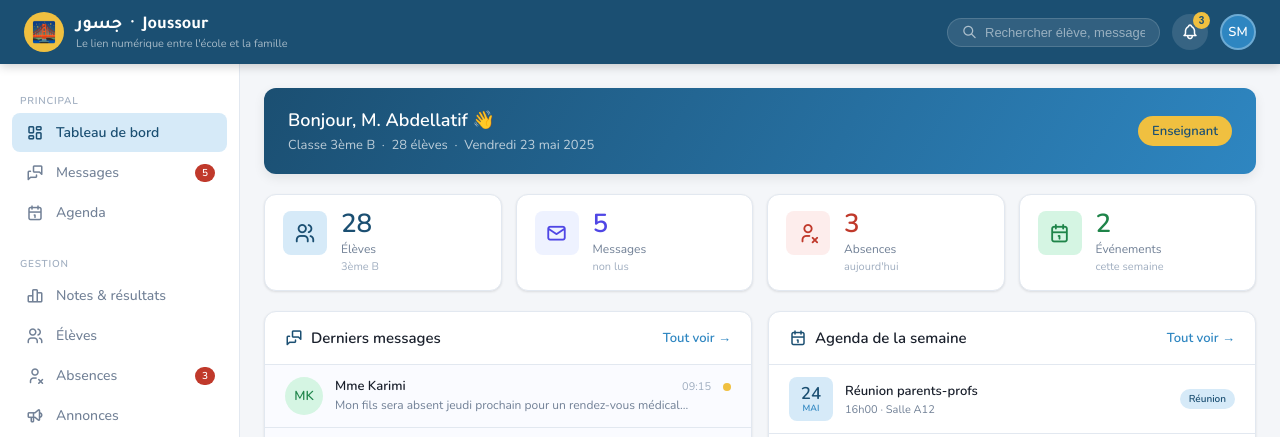
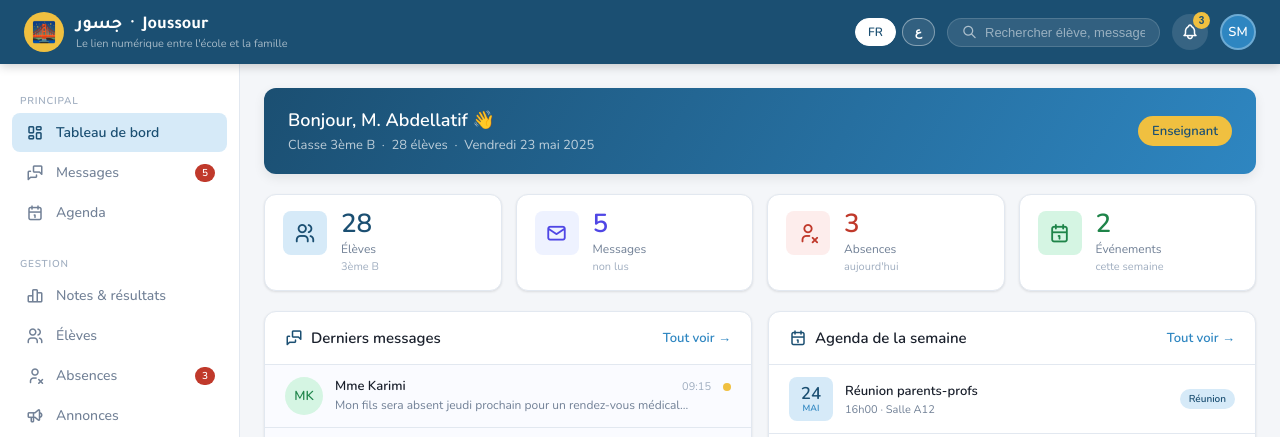
Before and after one commit to abdellatifelkihal/joussour, a website: page public/index.html in a window 1280 px wide. Shown: the top 437 px of the page. Drawn offline with nearby package versions, Linux system fonts and the light colour scheme.

Commit message:
bilinguisme FR-AR tableau de bord

```diff
--- a/public/index.html
+++ b/public/index.html
@@ -419,6 +419,19 @@
 <meta name="theme-color" content="#1B4F72">
 <meta name="apple-mobile-web-app-capable" content="yes">
 <meta name="apple-mobile-web-app-title" content="Joussour">
+<link href="https://fonts.googleapis.com/css2?family=Tajawal:wght@400;500;700&display=swap" rel="stylesheet">
+<script src="js/translations.js"></script>
+<style>
+[dir="rtl"] { direction: rtl; }
+[dir="rtl"] .sidebar { left: auto; right: 0; border-right: none; border-left: 1px solid var(--border); }
+[dir="rtl"] .content { margin-left: 0; margin-right: var(--sidebar-w); }
+[dir="rtl"] .header { direction: rtl; }
+[dir="rtl"] .nav-item { flex-direction: row; }
+[dir="rtl"] .nav-badge { margin-left: 0; margin-right: auto; }
+.lang-switcher-top { display: flex; gap: 6px; align-items: center; }
+.lang-btn { padding: 5px 12px; border-radius: 20px; border: 1.5px solid rgba(255,255,255,0.4); background: rgba(255,255,255,0.1); color: #fff; font-weight: 700; font-size: 12px; cursor: pointer; transition: all 0.2s; font-family: inherit; }
+.lang-btn.active { background: #fff; color: var(--blue-dark); border-color: #fff; }
+</style>
 </head>
 <body>
 <div class="app">
@@ -433,6 +446,10 @@
       </div>
     </div>
     <div class="header-right">
+      <div class="lang-switcher-top">
+  <button class="lang-btn active" id="btn-fr" onclick="setLang('fr')">FR</button>
+  <button class="lang-btn" id="btn-ar" onclick="setLang('ar')">ع</button>
+</div>
       <div class="header-search">
         <i class="ti ti-search"></i>
         <input type="text" placeholder="Rechercher élève, message...">
@@ -471,7 +488,7 @@
       <div class="sidebar-section">
         <div class="sidebar-label">Principal</div>
         <div class="nav-item active" onclick="navigate('dashboard')" id="nav-dashboard">
-          <i class="ti ti-layout-dashboard"></i> Tableau de bord
+          <i class="ti ti-layout-dashboard"></i> <span data-i18n="nav_dashboard">Tableau de bord</span>
         </div>
         <div class="nav-item" onclick="navigate('messages')" id="nav-messages">
           <i class="ti ti-messages"></i> Messages
@@ -1305,6 +1322,24 @@ function filterThreads(v) {
   window.addDoc = addDoc;
   window.getDocs = getDocs;
   console.log("✅ Firebase connecté !");
+  function setLang(lang) {
+  localStorage.setItem('joussour_lang', lang);
+  document.documentElement.dir = lang==='ar' ? 'rtl' : 'ltr';
+  document.body.style.fontFamily = lang==='ar' ? "'Tajawal', sans-serif" : "'Nunito', sans-serif";
+  document.getElementById('btn-fr').classList.toggle('active', lang==='fr');
+  document.getElementById('btn-ar').classList.toggle('active', lang==='ar');
+  document.querySelectorAll('[data-i18n]').forEach(el => {
+    const key = el.getAttribute('data-i18n');
+    if(TRANS[lang] && TRANS[lang][key]) el.textContent = TRANS[lang][key];
+  });
+}
+const TRANS = {
+  fr: { nav_dashboard:'Tableau de bord', nav_messages:'Messages', nav_agenda:'Agenda', nav_absences:'Absences', nav_annonces:'Annonces' },
+  ar: { nav_dashboard:'لوحة التحكم', nav_messages:'الرسائل', nav_agenda:'الأجندة', nav_absences:'الغيابات', nav_annonces:'الإعلانات' }
+};
+const savedLang = localStorage.getItem('joussour_lang') || 'fr';
+setLang(savedLang);
+window.setLang = setLang;
 </script>
 </body>
 </html>
--- /dev/null
+++ b/public/js/translations.js
@@ -0,0 +1,84 @@
+// === JOUSSOUR — TRADUCTIONS GLOBALES ===
+const TRANSLATIONS = {
+  fr: {
+    dir: 'ltr', lang: 'fr',
+    // NAVIGATION
+    nav_dashboard: 'Tableau de bord',
+    nav_messages: 'Messages',
+    nav_agenda: 'Agenda',
+    nav_notes: 'Notes & résultats',
+    nav_eleves: 'Élèves',
+    nav_absences: 'Absences',
+    nav_annonces: 'Annonces',
+    nav_settings: 'Paramètres',
+    nav_logout: 'Se déconnecter',
+    nav_apprenants: 'Mes apprenants',
+    // DASHBOARD
+    welcome: 'Bonjour',
+    classe: 'Classe',
+    eleves: 'élèves',
+    stats_eleves: 'Élèves',
+    stats_messages: 'Messages',
+    stats_absences: 'Absences',
+    stats_evenements: 'Événements',
+    unread: 'non lus',
+    today: "aujourd'hui",
+    this_week: 'cette semaine',
+    // MESSAGES
+    messages_title: 'Messages',
+    messages_sub: 'Communication avec les familles',
+    new_message: 'Nouveau message',
+    write_message: 'Écrire un message...',
+    // AGENDA
+    agenda_title: 'Agenda',
+    agenda_sub: 'Calendrier de la classe',
+    new_event: 'Nouvel événement',
+    // NOTES
+    notes_title: 'Notes & résultats',
+    add_note: 'Ajouter une note',
+    export: 'Exporter',
+    // ABSENCES
+    absences_title: 'Gestion des absences',
+    declare_absence: 'Déclarer une absence',
+    notify_parent: 'Notifier parent',
+    justified: 'Justifiée',
+    unjustified: 'Non justifiée',
+    pending: 'En attente',
+    // ANNONCES
+    annonces_title: 'Annonces',
+    new_annonce: 'Nouvelle annonce',
+    // APPRENANTS
+    apprenants_title: 'Mes apprenants',
+    apprenants_sub: 'Gérez vos apprenants, messages et réactions',
+    import_excel: 'Importer Excel',
+    add_manual: 'Ajouter manuellement',
+    reactions: 'Réactions aux cours',
+    satisfaction: 'Satisfaction',
+    // PARENT
+    parent_title: 'Espace Parent',
+    child_avg: 'Moyenne générale',
+    absences_month: 'Absences ce mois',
+    next_events: 'Prochains événements',
+    // COMMUN
+    save: 'Enregistrer',
+    cancel: 'Annuler',
+    delete: 'Supprimer',
+    edit: 'Modifier',
+    search: 'Rechercher...',
+    send: 'Envoyer',
+    see_all: 'Tout voir →',
+    loading: 'Chargement...',
+    confirm: 'Confirmer',
+    back: 'Retour',
+  },
+  ar: {
+    dir: 'rtl', lang: 'ar',
+    // NAVIGATION
+    nav_dashboard: 'لوحة التحكم',
+    nav_messages: 'الرسائل',
+    nav_agenda: 'الأجندة',
+    nav_notes: 'النقط والنتائج',
+    nav_eleves: 'التلاميذ',
+    nav_absences: 'الغيابات',
+    nav_annonces: 'الإعلانات',
+    nav_settings: 'الإعدادات',
```
